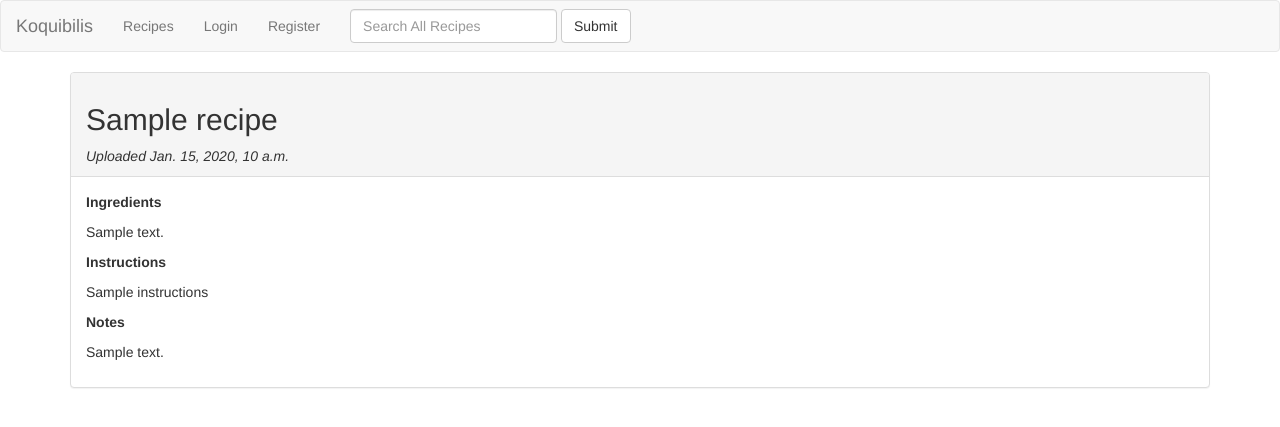
After one commit to KiaraRaynS/koquibilis, a Django app: template appfood/templates/viewuploadedrecipeview.html in a window 1280 px wide. The commit adds this page. Shown: the top 427 px of the page. Run offline with Django 3.2, Linux system fonts and the light colour scheme; the template is opened without the code that fills it: most values are stand-ins (such as "Sample title", 1, 10 or a date in 2020); some libraries are stand-ins or nearby versions.

Commit message:
User can now view other users uploaded recipes

```diff
--- a/appfood/templates/userprofileview.html
+++ b/appfood/templates/userprofileview.html
@@ -31,8 +31,8 @@
       {% for recipe in uploads %}
       <p><strong>{{recipe.title}}</strong>
       <i>{{recipe.upload_date}}</i></p>
+      <p><a class='btn btn-default' href="{% url 'viewuploadededrecipeview' recipe.id %}">View Recipe</a></p>
       <!-- Needs a view -->
-      <a href="" class='btn btn-default'>View Recipe</a>
       {% endfor %}
     </div>
   </div>
--- /dev/null
+++ b/appfood/templates/viewuploadedrecipeview.html
@@ -0,0 +1,28 @@
+{% extends 'base.html' %}
+
+{% block containerbodycontent %}
+  <div class='panel panel-default'>
+    <div class='panel-heading'>
+      <h2>{{recipe.title}}</h2>
+      <i>Uploaded {{recipe.upload_date}}</i>
+    </div>
+    <div class='panel-body'>
+      <p><strong>Ingredients</strong></p>
+        {% if recipe.detailed_ingredients == '' %}
+          <p>{{recipe.basic_ingredients}}</p>
+        {% else %}
+          <p>{{recipe.detailed_ingredients}}</p>
+        {% endif %}
+      {% if recipe.instructions != '' %}
+        <p><strong>Instructions</strong></p>
+          <p>{{recipe.instructions}}</p>
+      {% endif %}
+      <p><strong>Notes</strong></p>
+        {% if recipe.uploader_notes != '' %}
+          <p>{{recipe.uploader_notes}}</p>
+        {% else %}
+          <p>Uploaded included no notes</p>
+        {% endif %}
+    </div>
+  </div>
+{% endblock %}
```
Also changed, not shown: appfood/views.py (+6 -4 lines).
